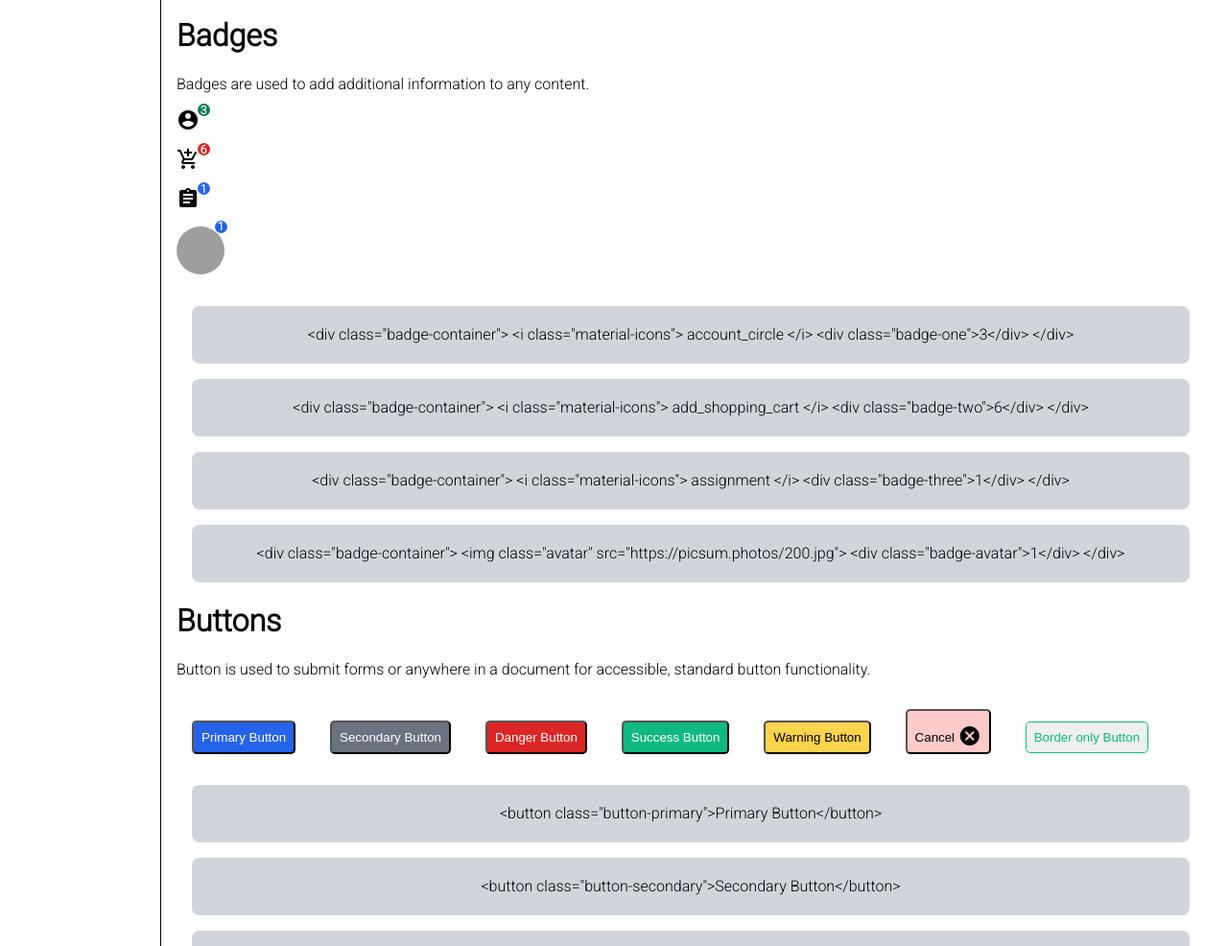
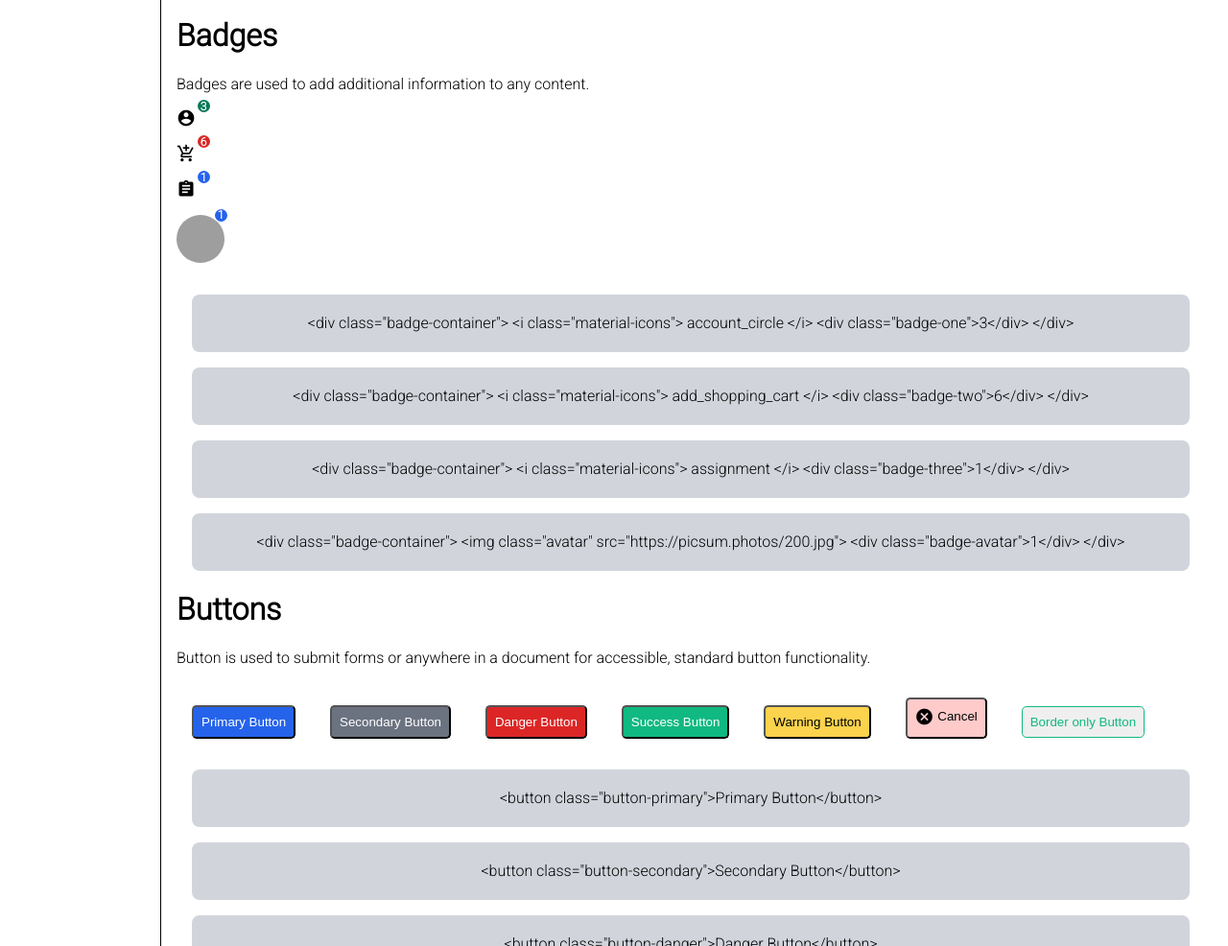
Before and after one commit to andleebsyed/component-library, a plain HTML site: page index.html in a window 1280 px wide. Shown: the part 1527-2513 px from the top of the page at 96% size. Drawn offline with Linux system fonts and the light colour scheme; grey boxes are pictures that could not be loaded.

Commit message:
style : some refactoring and styling

```diff
--- a/components/buttons.css
+++ b/components/buttons.css
@@ -69,8 +69,6 @@ body{
 
 
 .button-icon{
-  position: relative;
-  /* bottom: 2rem; */
     outline: none;
     padding: 0.5rem ;
     margin: 1rem;
@@ -79,13 +77,10 @@ body{
     background-color: var(--icon-background-color);
 
 }
-
-.inside-icon-button{
+/* change position of text on button-info */
+.info-button-text{
     position: relative;
-    /* font-size: large; */
-    position: relative;
-    top:.4rem;
-
+    bottom: 0.4em;
 }
 
 .button-outline{
@@ -96,11 +91,13 @@ body{
     margin: 1rem;
     border-radius: .3rem;
     cursor: pointer;
-    /* background-color: var(--warning-background-color); */
 
 }
 
-
+/* change sixe of icon */
+.material-icons{
+    font-size: 20px;
+}
 .button-float{
     position : fixed;
     bottom: 40px;
--- a/components/sidebar.css
+++ b/components/sidebar.css
@@ -16,3 +16,9 @@
     color : black ;
 
 }
+
+li :hover{
+color : blue ;
+font-size: large;
+font-weight: bold ;
+}
--- a/index.html
+++ b/index.html
@@ -264,10 +264,10 @@
 
             <button class="button-icon">
 
-                Cancel
                 <i
-                class="small material-icons inside-icon-button">cancel
+                class="tiny material-icons ">cancel
                     </i>
+                    <span class="info-button-text">Cancel</span>
             </button>
 
             <button class="button-outline">Border only Button</button>
```
